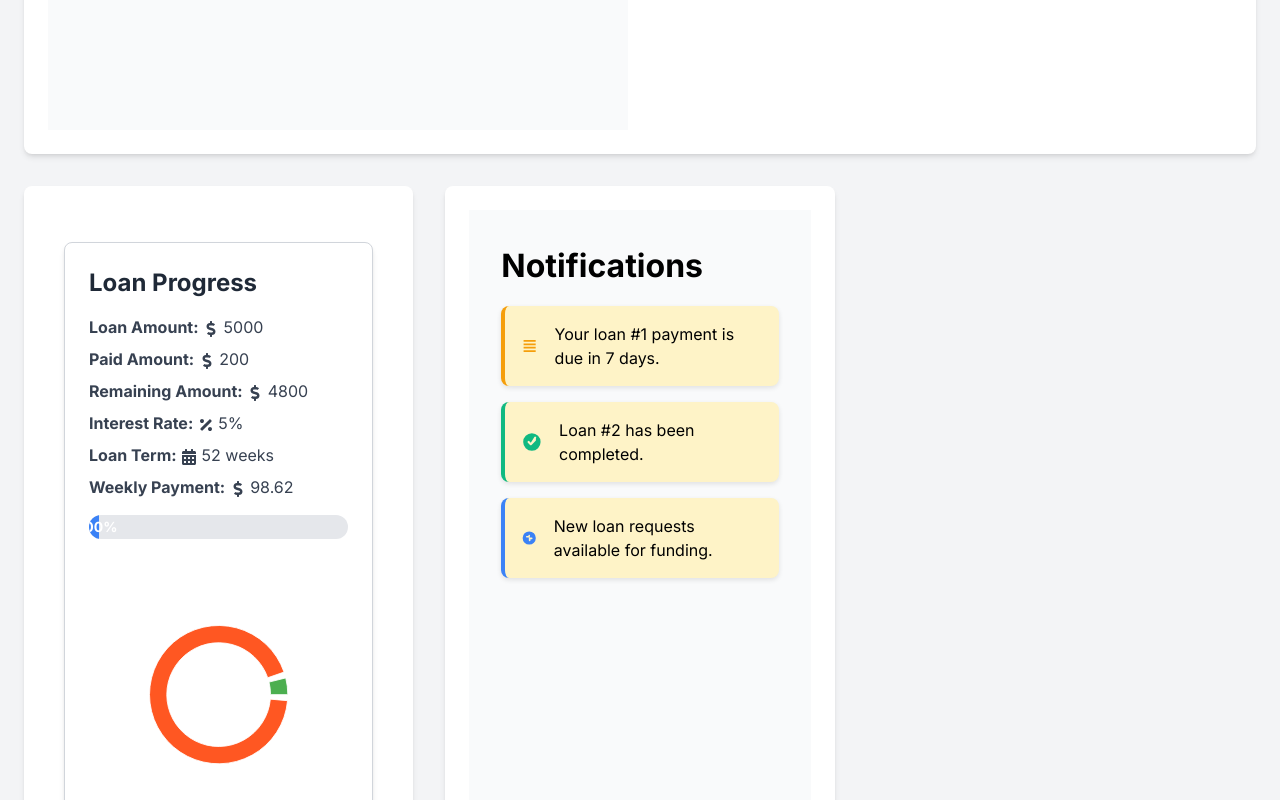
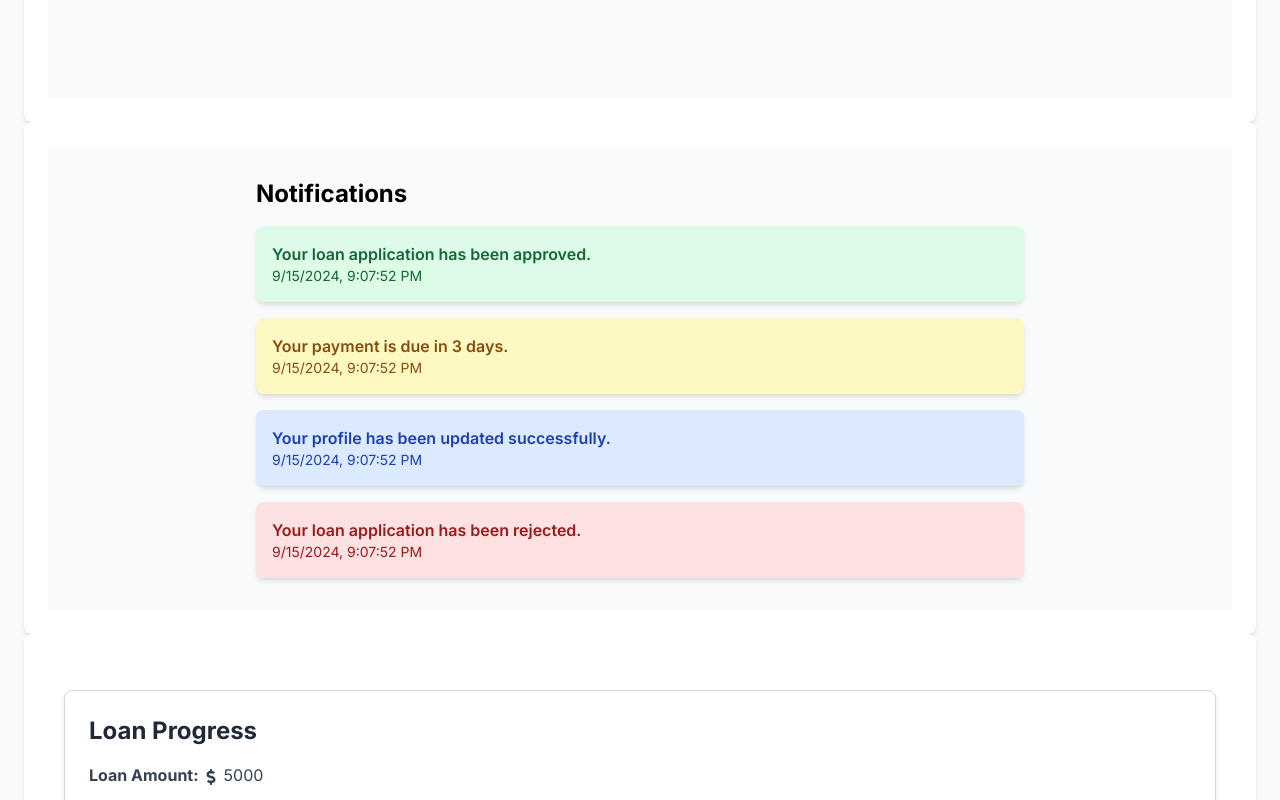
Before and after one commit to AritraRoy0/GFY, a Next.js app in the folder client/: page /dashboard in a window 1280 px wide. Before the commit this address had no page. Shown: the part 980-1780 px from the top of the page. Built offline with nearby package versions, Linux system fonts and the light colour scheme.

Commit message:
Client: Added proper dashboard UI

```diff
--- a/client/src/app/dashboard/DashboardTable.tsx
+++ b/client/src/app/dashboard/DashboardTable.tsx
@@ -1,32 +1,26 @@
-"use client";
-
 import React, { useEffect, useState } from "react";
-import { useRouter } from "next/navigation";
-import { useSelector } from "react-redux";
-import { RootState } from "../store";
-import {
-	LineChart,
-	Line,
-	XAxis,
-	YAxis,
-	Tooltip,
-	ResponsiveContainer,
-	CartesianGrid,
-	Legend,
-} from "recharts";
-import { ToastContainer } from "react-toastify";
-import loans from "./MockLoans"; // Importing the loans constant
+import { LineChart, Line, Tooltip, ResponsiveContainer, Legend } from "recharts";
+import loansData from "./MockLoans"; // Importing the loans constant
+import { Loan } from "../models/Loan"; // Import the Loan model
 
 const Dashboard: React.FC = () => {
-	const router = useRouter();
-	const user = useSelector((state: RootState) => state.auth.user);
+  const [loans, setLoans] = useState<Loan[]>([]);
   const [loading, setLoading] = useState(true);
   const [chartHeight, setChartHeight] = useState(300);
 
-	const combinedLoanPerformance = loans.map((loan, index) => ({
-		week: index + 1,
-		owned: loan.principalAmount,
-		owed: loan.payments.reduce((pSum, payment) => pSum + payment.amount, 0),
+  const calculateRemainingBalance = (loan: Loan): number => {
+    const totalPaid = loan.payments.reduce((sum, payment) => sum + payment.amount, 0);
+    return loan.principalAmount - totalPaid;
+  };
+
+  const calculateTotalPaid = (loan: Loan): number => {
+    return loan.payments.reduce((sum, payment) => sum + payment.amount, 0);
+  };
+
+  const processedLoans = loans.map(loan => ({
+    ...loan,
+    remainingBalance: calculateRemainingBalance(loan),
+    totalPaid: calculateTotalPaid(loan)
   }));
 
   useEffect(() => {
@@ -42,97 +36,49 @@ const Dashboard: React.FC = () => {
   }, []);
 
   useEffect(() => {
-		if (typeof user !== "undefined") {
-			if (!user) {
-				const timeout = setTimeout(() => {
-					router.push("/auth");
-				}, 500);
-				return () => clearTimeout(timeout);
-			} else {
+    // Simulate data loading
+    setTimeout(() => {
+      setLoans(loansData);
       setLoading(false);
-			}
-		}
-	}, [user, router]);
+    }, 1000);
+  }, []);
 
   if (loading) {
     return (
       <div className="flex flex-col items-center justify-center h-screen bg-gray-50">
-				<div className="w-15 h-15 border-8 border-gray-300 border-t-blue-500 rounded-full animate-spin"></div>
-				<ToastContainer />
+        <p className="text-lg font-semibold">Loading...</p>
       </div>
     );
   }
 
-	const handlePostNewLoan = () => {
-		router.push("/loans/new");
-	};
-
-	const handleRequestLoan = () => {
-		router.push("/loans/request");
-	};
-
   return (
-		<div className="font-sans bg-gray-50 min-h-screen p-5 text-gray-900">
-			<ToastContainer />
-			<div
-				style={{
-					padding: "10px",
-					backgroundColor: "#FFEB3B",
-					color: "#000",
-					textAlign: "center",
-					fontWeight: "bold",
-				}}
-			>
-				Warning: This is mock data to test the dashboard.
-			</div>
-			<div className="max-w-6xl mx-auto">
-
-				{/* Loan Performance Line Charts */}
-				<div className="bg-white rounded-lg shadow-md p-6 mb-10">
-					<h2 className="text-2xl font-semibold text-gray-900 mb-4">
-						Loan Performance (Last 12 Weeks)
-					</h2>
+    <div className="font-sans bg-gray-50 min-h-screen w-screen p-5 text-gray-900 flex flex-col">
+      <div className="max-w-6xl mx-auto flex-grow">
+        {/* Loan Performance Line Chart */}
+        <div className="chart-container h-full">
           <ResponsiveContainer width="100%" height={chartHeight}>
-						<LineChart data={combinedLoanPerformance}>
-							<defs>
-								<linearGradient id="colorOwned" x1="0" y1="0" x2="0" y2="1">
-									<stop offset="5%" stopColor="#3B82F6" stopOpacity={0.8} />
-									<stop offset="95%" stopColor="#3B82F6" stopOpacity={0} />
-								</linearGradient>
-								<linearGradient id="colorOwed" x1="0" y1="0" x2="0" y2="1">
-									<stop offset="5%" stopColor="#10B981" stopOpacity={0.8} />
-									<stop offset="95%" stopColor="#10B981" stopOpacity={0} />
-								</linearGradient>
-							</defs>
-							<CartesianGrid stroke="#e5e7eb" />
-							<XAxis dataKey="week" stroke="#6B7280" />
-							<YAxis stroke="#6B7280" />
+            <LineChart data={processedLoans}>
               <Tooltip />
               <Legend />
               <Line
                 type="monotone"
-								dataKey="owned"
-								name="Loans Owned"
+                dataKey="remainingBalance"
+                name="Remaining Balance"
                 stroke="#3B82F6"
                 strokeWidth={2}
-								fill="url(#colorOwned)"
-								fillOpacity={0.1}
                 activeDot={{ r: 6 }}
               />
               <Line
                 type="monotone"
-								dataKey="owed"
-								name="Loans Owed"
-								stroke="#10B981"
+                dataKey="totalPaid"
+                name="Total Paid"
+                stroke="#EF4444"
                 strokeWidth={2}
-								fill="url(#colorOwed)"
-								fillOpacity={0.1}
                 activeDot={{ r: 6 }}
               />
             </LineChart>
           </ResponsiveContainer>
         </div>
-
       </div>
     </div>
   );
@@ -140,11 +86,10 @@ const Dashboard: React.FC = () => {
 
 const DashboardTable: React.FC = () => {
   return (
-		<div className="grid grid-cols-1 sm:grid-cols-2 gap-6">
+    <div className="flex justify-center items-center min-h-screen bg-gray-100">
       <Dashboard />
     </div>
   );
-}
-
+};
 
 export default DashboardTable;
--- a/client/src/app/dashboard/MockLoans.ts
+++ b/client/src/app/dashboard/MockLoans.ts
@@ -1,87 +1,87 @@
 import { calculateWeeklyInstallment } from "../models/Loan";
-
-const loans = [
+import { Loan } from "../models/Loan";
+const loans: Loan[] = [
   {
-      loanId: "L001",
+    id: "L001",
     borrowerId: "B001",
     lenderId: "L001",
     principalAmount: 5000,
     interestRate: 5,
-      termWeeks: 52,
-      weeklyInstallment: calculateWeeklyInstallment(5000, 5, 52),
+    termWeeks: 12,
+    weeklyInstallment: calculateWeeklyInstallment(5000, 5, 12),
     payments: [
-        { weekNumber: 1, amount: 100 },
-        { weekNumber: 2, amount: 100 },
+      { weekNumber: 1, amount: 420 },
+      { weekNumber: 2, amount: 420 },
       // Add more payments as needed
     ],
   },
   {
-      loanId: "L002",
+    id: "L002",
     borrowerId: "B002",
     lenderId: "L002",
     principalAmount: 3000,
     interestRate: 4,
-      termWeeks: 26,
-      weeklyInstallment: calculateWeeklyInstallment(3000, 4, 26),
+    termWeeks: 12,
+    weeklyInstallment: calculateWeeklyInstallment(3000, 4, 12),
     payments: [
-        { weekNumber: 1, amount: 115 },
-        { weekNumber: 2, amount: 115 },
+      { weekNumber: 1, amount: 260 },
+      { weekNumber: 2, amount: 260 },
       // Add more payments as needed
     ],
   },
   {
-      loanId: "L003",
+    id: "L003",
     borrowerId: "B003",
     lenderId: "L003",
     principalAmount: 7000,
     interestRate: 6,
-      termWeeks: 78,
-      weeklyInstallment: calculateWeeklyInstallment(7000, 6, 78),
+    termWeeks: 12,
+    weeklyInstallment: calculateWeeklyInstallment(7000, 6, 12),
     payments: [
-        { weekNumber: 1, amount: 90 },
-        { weekNumber: 2, amount: 90 },
+      { weekNumber: 1, amount: 620 },
+      { weekNumber: 2, amount: 620 },
       // Add more payments as needed
     ],
   },
   {
-      loanId: "L004",
+    id: "L004",
     borrowerId: "B004",
     lenderId: "L004",
     principalAmount: 10000,
     interestRate: 7,
-      termWeeks: 104,
-      weeklyInstallment: calculateWeeklyInstallment(10000, 7, 104),
+    termWeeks: 12,
+    weeklyInstallment: calculateWeeklyInstallment(10000, 7, 12),
     payments: [
-        { weekNumber: 1, amount: 120 },
-        { weekNumber: 2, amount: 120 },
+      { weekNumber: 1, amount: 860 },
+      { weekNumber: 2, amount: 860 },
       // Add more payments as needed
     ],
   },
   {
-      loanId: "L005",
+    id: "L005",
     borrowerId: "B005",
     lenderId: "L005",
     principalAmount: 2000,
     interestRate: 3,
-      termWeeks: 13,
-      weeklyInstallment: calculateWeeklyInstallment(2000, 3, 13),
+    termWeeks: 12,
+    weeklyInstallment: calculateWeeklyInstallment(2000, 3, 12),
     payments: [
-        { weekNumber: 1, amount: 160 },
-        { weekNumber: 2, amount: 160 },
+      { weekNumber: 1, amount: 170 },
+      { weekNumber: 2, amount: 170 },
       // Add more payments as needed
     ],
   },
   {
-      loanId: "L006",
+    id: "L006",
     borrowerId: "B006",
     lenderId: "L006",
     principalAmount: 8000,
     interestRate: 5.5,
-      termWeeks: 65,
-      weeklyInstallment: calculateWeeklyInstallment(8000, 5.5, 65),
+    termWeeks: 12,
+    weeklyInstallment: calculateWeeklyInstallment(8000, 5.5, 12),
     payments: [
-        { weekNumber: 1, amount: 130 },
-        { weekNumber: 2, amount: 130 },
+      { weekNumber: 1, amount: 700 },
+      { weekNumber: 2, amount: 700 },
       // Add more payments as needed
     ],
   },
--- a/client/src/app/dashboard/Notifications.tsx
+++ b/client/src/app/dashboard/Notifications.tsx
@@ -1,230 +1,85 @@
-'use client';
+import React, { useState, useEffect } from 'react';
 
-// Notifications.tsx
-import React, { useEffect, useState } from 'react';
-import { useSelector } from 'react-redux';
-import { RootState } from '../store';
-
-// Define the shape of a notification
-interface Notification {
+export interface Notification {
   id: number;
   message: string;
-  iconType: 'paymentDue' | 'loanCompleted' | 'newRequests';
+  type: 'success' | 'warning' | 'info' | 'error';
+  timestamp: Date;
 }
 
-// Mock notifications data with iconType
-const mockNotifications: Notification[] = [
+export const mockNotifications: Notification[] = [
   {
     id: 1,
-    message: 'Your loan #1 payment is due in 7 days.',
-    iconType: 'paymentDue',
+    message: 'Your loan application has been approved.',
+    type: 'success',
+    timestamp: new Date(),
   },
   {
     id: 2,
-    message: 'Loan #2 has been completed.',
-    iconType: 'loanCompleted',
+    message: 'Your payment is due in 3 days.',
+    type: 'warning',
+    timestamp: new Date(),
   },
   {
     id: 3,
-    message: 'New loan requests available for funding.',
-    iconType: 'newRequests',
+    message: 'Your profile has been updated successfully.',
+    type: 'info',
+    timestamp: new Date(),
+  },
+  {
+    id: 4,
+    message: 'Your loan application has been rejected.',
+    type: 'error',
+    timestamp: new Date(),
   },
 ];
 
-// Spinner Component
-const Spinner: React.FC = () => (
-  <div style={styles.centerScreen}>
-    <div style={styles.spinner} aria-label="Loading"></div>
-  </div>
-);
-
-// Payment Due Icon
-const PaymentDueIcon: React.FC<{ style?: React.CSSProperties }> = ({ style }) => (
-  <svg
-    style={{ ...styles.icon, ...style }}
-    fill="currentColor"
-    viewBox="0 0 20 20"
-    aria-hidden="true"
-  >
-    {/* Example SVG Path for Payment Due */}
-    <path d="M3 3h14v2H3V3zm0 4h14v2H3V7zm0 4h14v2H3v-2zm0 4h14v2H3v-2z" />
-  </svg>
-);
-
-// Loan Completed Icon
-const LoanCompletedIcon: React.FC<{ style?: React.CSSProperties }> = ({ style }) => (
-  <svg
-    style={{ ...styles.icon, ...style }}
-    fill="currentColor"
-    viewBox="0 0 20 20"
-    aria-hidden="true"
-  >
-    {/* Example SVG Path for Loan Completed */}
-    <path
-      fillRule="evenodd"
-      d="M10 18a8 8 0 100-16 8 8 0 000 16zm3.707-11.293a1 1 0 00-1.414-1.414L9 10.586 7.707 9.293a1 1 0 00-1.414 1.414l2 2a1 1 0 001.414 0l4-4z"
-      clipRule="evenodd"
-    />
-  </svg>
-);
-
-// New Requests Icon
-const NewRequestsIcon: React.FC<{ style?: React.CSSProperties }> = ({ style }) => (
-  <svg
-    style={{ ...styles.icon, ...style }}
-    fill="currentColor"
-    viewBox="0 0 20 20"
-    aria-hidden="true"
-  >
-    {/* Example SVG Path for New Requests */}
-    <path
-      fillRule="evenodd"
-      d="M10 18a8 8 0 100-16 8 8 0 000 16zm1-11V7a1 1 0 10-2 0v.5H7a1 1 0 100 2h2.5V13a1 1 0 102 0V11.5H13a1 1 0 100-2h-2.5z"
-      clipRule="evenodd"
-    />
-  </svg>
-);
-
-// Notification Item Component
-interface NotificationItemProps {
-  message: string;
-  iconType: 'paymentDue' | 'loanCompleted' | 'newRequests';
-}
-
-const NotificationItem: React.FC<NotificationItemProps> = ({ message, iconType }) => {
-  // Define color based on iconType
-  const iconColor = (() => {
-    switch (iconType) {
-      case 'paymentDue':
-        return '#F59E0B'; // Amber
-      case 'loanCompleted':
-        return '#10B981'; // Green
-      case 'newRequests':
-        return '#3B82F6'; // Blue
-      default:
-        return '#F59E0B';
-    }
-  })();
-
-  // Select the appropriate icon based on iconType
-  const renderIcon = () => {
-    switch (iconType) {
-      case 'paymentDue':
-        return <PaymentDueIcon style={{ color: iconColor }} />;
-      case 'loanCompleted':
-        return <LoanCompletedIcon style={{ color: iconColor }} />;
-      case 'newRequests':
-        return <NewRequestsIcon style={{ color: iconColor }} />;
-      default:
-        return null;
-    }
-  };
-
-  return (
-    <li style={{ ...styles.notificationItem, borderLeftColor: iconColor }}>
-      {renderIcon()}
-      <span>{message}</span>
-    </li>
-  );
-};
-
-// Main Notifications Component
 const Notifications: React.FC = () => {
-  const user = useSelector((state: RootState) => state.auth.user);
-  const [isLoading, setIsLoading] = useState<boolean>(true);
+  const [notifications, setNotifications] = useState<Notification[]>([]);
+  const [loading, setLoading] = useState(true);
 
   useEffect(() => {
-    // Simulate loading delay or wait for user data
-    if (typeof user !== 'undefined') {
-      setIsLoading(false);
-    }
-  }, [user]);
+    // Simulate fetching notifications
+    setTimeout(() => {
+      setNotifications(mockNotifications);
+      setLoading(false);
+    }, 1000);
+  }, []);
 
-  if (isLoading) {
-    return <Spinner />;
+  if (loading) {
+    return <div className="flex justify-center items-center h-screen">Loading...</div>;
   }
 
   return (
-    <div style={styles.container}>
-      <div style={styles.innerContainer}>
-        <section style={styles.section}>
-          <h1 style={styles.title}>Notifications</h1>
-          {mockNotifications.length > 0 ? (
-            <ul style={styles.notificationList}>
-              {mockNotifications.map((notification) => (
-                <NotificationItem
+    <div className="bg-gray-50 p-8 flex flex-col items-center">
+      <div className="max-w-3xl w-full">
+        <h1 className="text-2xl font-bold text-black mb-4">Notifications</h1>
+        {notifications.length > 0 ? (
+          <ul className="space-y-4">
+            {notifications.map((notification) => (
+              <li
                 key={notification.id}
-                  message={notification.message}
-                  iconType={notification.iconType}
-                />
+                className={`p-4 rounded-lg shadow-md ${
+                  notification.type === 'success'
+                    ? 'bg-green-100 text-green-800'
+                    : notification.type === 'warning'
+                    ? 'bg-yellow-100 text-yellow-800'
+                    : notification.type === 'info'
+                    ? 'bg-blue-100 text-blue-800'
+                    : 'bg-red-100 text-red-800'
+                }`}
+              >
+                <p className="font-semibold">{notification.message}</p>
+                <p className="text-sm">{notification.timestamp.toLocaleString()}</p>
+              </li>
             ))}
           </ul>
         ) : (
-            <p style={styles.noNotifications}>You have no notifications.</p>
+          <p>No notifications available.</p>
         )}
-        </section>
       </div>
     </div>
   );
 };
-// Styles Object
-const styles: { [key: string]: React.CSSProperties } = {
-  container: {
-    minHeight: '100vh',
-    backgroundColor: '#F9FAFB',
-  },
-  innerContainer: {
-    maxWidth: '800px',
-    margin: '0 auto',
-    padding: '2rem',
-  },
-  section: {
-    marginBottom: '2rem',
-  },
-  title: {
-    fontSize: '2rem',
-    fontWeight: 'bold',
-    color: '#000', // Changed color to black
-    marginBottom: '1rem',
-  },
-  notificationList: {
-    listStyleType: 'none',
-    padding: 0,
-  },
-  notificationItem: {
-    backgroundColor: '#FEF3C7',
-    borderLeft: '4px solid #F59E0B', // Default color, will be overridden
-    padding: '1rem',
-    marginBottom: '1rem',
-    display: 'flex',
-    alignItems: 'center',
-    borderRadius: '0.5rem',
-    boxShadow: '0 2px 5px rgba(0, 0, 0, 0.1)',
-    color: '#000', // Text color
-  },
-  icon: {
-    width: '24px',
-    height: '24px',
-    color: '#F59E0B', // Default color, will be overridden
-    marginRight: '1rem',
-  },
-  noNotifications: {
-    color: '#000', // Changed color to black
-  },
-  centerScreen: {
-    display: 'flex',
-    justifyContent: 'center',
-    alignItems: 'center',
-    height: '100vh',
-  },
-  spinner: {
-    width: '64px',
-    height: '64px',
-    border: '8px solid #f3f3f3',
-    borderTop: '8px solid #3498db',
-    borderRadius: '50%',
-    animation: 'spin 1s linear infinite',
-  },
-};
 
 export default Notifications;
--- a/client/src/app/dashboard/page.tsx
+++ b/client/src/app/dashboard/page.tsx
@@ -1,30 +1,30 @@
-"use client";
+'use client';
 
-import React from "react";
-import Header from "../common/Header"; // Adjust the path to your Header component
-import Footer from "../common/Footer"; // Adjust the path to your Footer component
-import DashboardTable from "./DashboardTable"; // Import the dashboard table component
-import Notifications from "./Notifications"; // Import the notifications component
-import LoanProgress from "./LoanProgress";
-import SummarySection from "./SummarySection";
+import React from 'react';
+import Header from '../common/Header'; // Adjust the import path as necessary
+import Footer from '../common/Footer'; // Adjust the import path as necessary
+import SummarySection from './SummarySection'; // Adjust the import path as necessary
+import DashboardTable from './DashboardTable'; // Adjust the import path as necessary
+import Notifications from './Notifications'; // Adjust the import path as necessary
+import LoanProgress from './LoanProgress'; // Adjust the import path as necessary
 
 const DashboardPage: React.FC = () => {
   return (
-    <div className="min-h-screen flex flex-col">
+    <div className="min-h-screen flex flex-col bg-gray-50">
       <Header />
-      <main className="flex-grow w-full p-6 bg-gray-100">
-        <div className="grid grid-cols-1 lg:grid-cols-2 xl:grid-cols-3 gap-8">
-          <section className="bg-white p-6 rounded-lg shadow-md col-span-1 lg:col-span-2 xl:col-span-3">
+      <main className="flex-column w-full p-6">
+        <div className="flex-col">
+          <section className="bg-white p-6 rounded-lg shadow-md">
             <SummarySection />
           </section>
-          <section className="bg-white p-6 rounded-lg shadow-md col-span-1 lg:col-span-2 xl:col-span-3">
+          <section className="bg-white p-6 rounded-lg shadow-md lg:col-span-2">
             <DashboardTable />
           </section>
-          <section className="bg-white p-6 rounded-lg shadow-md col-span-1 lg:col-span-1 xl:col-span-1">
+          <section className="bg-white p-6 rounded-lg shadow-md">
+            <Notifications />
+          </section>
+          <section className="bg-white p-6 rounded-lg shadow-md">
             <LoanProgress />
-          </section>
-          <section className="bg-white p-6 rounded-lg shadow-md col-span-1 lg:col-span-1 xl:col-span-1">
-            <Notifications />
           </section>
         </div>
       </main>
@@ -33,6 +33,4 @@ const DashboardPage: React.FC = () => {
   );
 };
 
-
-// Make sure to export the page as the default export
 export default DashboardPage;
--- a/client/src/app/models/Loan.ts
+++ b/client/src/app/models/Loan.ts
@@ -1,6 +1,6 @@
 // models/Loan.ts
 export interface Loan {
-	loanId: string;
+	id: string;
 	borrowerId: string;
 	lenderId: string;
 	principalAmount: number;
```
Lines whose indentation alone changed are shown as unchanged.
